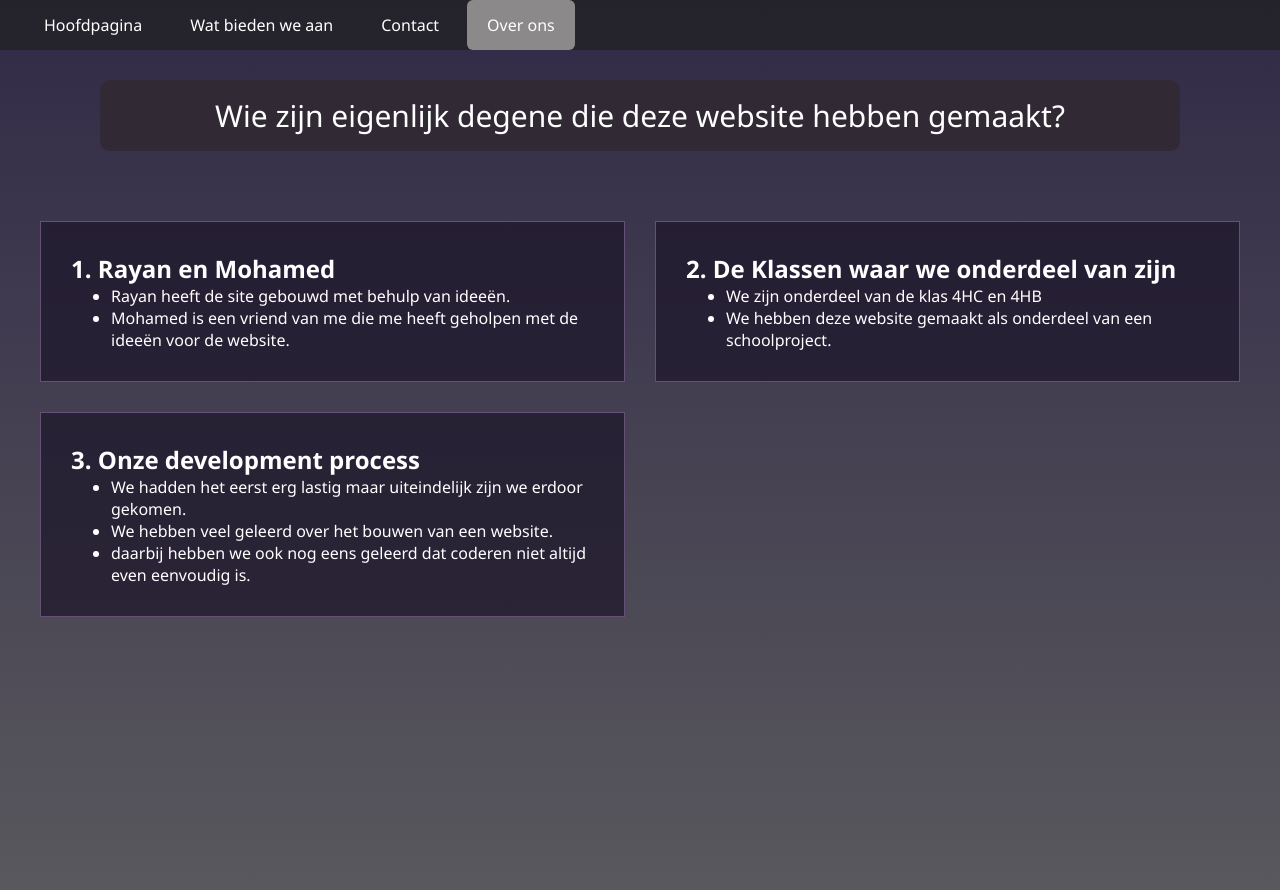
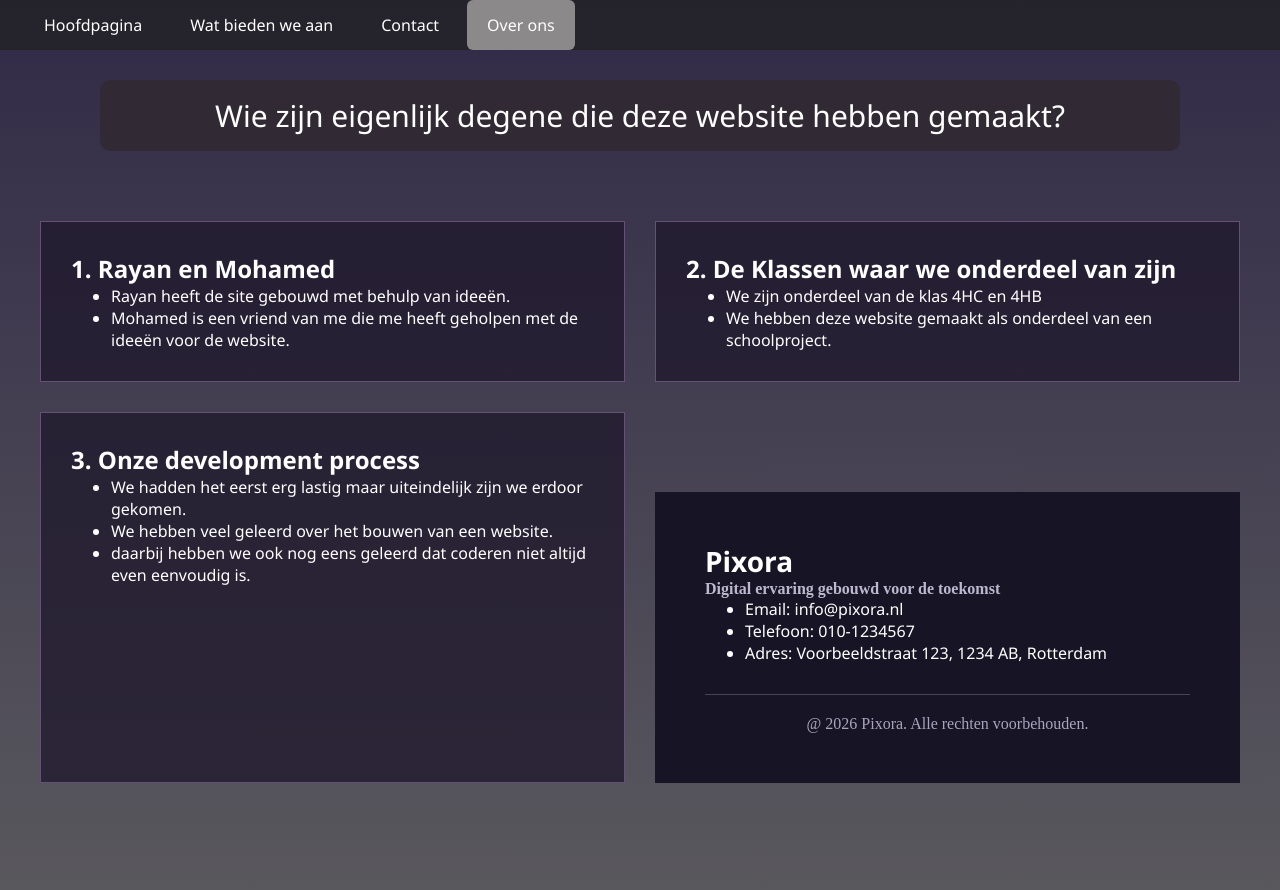
Before and after one commit to rayanload29-spec/Pixora-site-for-real-tho, a plain HTML site: page pagina4.html in a window 1280 px wide. Drawn offline with Linux system fonts and the light colour scheme.

Commit message:
Add files via upload

```diff
--- a/pagina4.html
+++ b/pagina4.html
@@ -42,6 +42,7 @@
               <li>We hebben veel geleerd over het bouwen van een website.</li>
               <li>daarbij hebben we ook nog eens geleerd dat coderen niet altijd even eenvoudig is.</li>
         </ul>
+     </div>
 
 
 
@@ -50,33 +51,20 @@
 
 
 
+<footer class="footer">
+    <div class="footer-content">
+        <h2>Pixora</h2>
+        <h4>Digital ervaring gebouwd voor de toekomst</h4>
+        <ul>
+            <li>Email: info@pixora.nl</li>
+            <li>Telefoon: 010-1234567</li>
+            <li>Adres: Voorbeeldstraat 123, 1234 AB, Rotterdam</li>
+        </ul>
+    </div>
 
-
-
-
-
-
-
-
-
-
-
-
-
-
-
-
-
-
-
-
-
-
-
-
-
-
-
-
+    <div class="copyright">
+        @ 2026 Pixora. Alle rechten voorbehouden.
+    </div>
+</footer>
 </body>
 </html>
```
